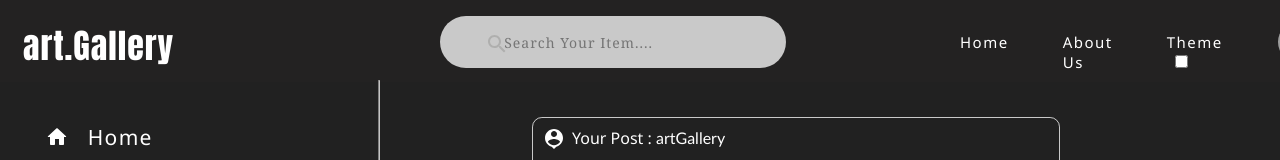
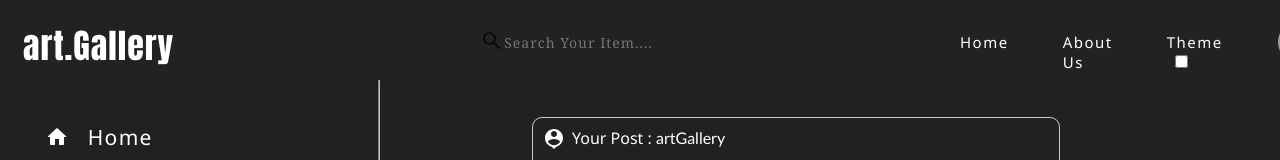
Before and after one commit to Pragyani/art-gallery, a React (Create React App) app: page / in a window 1280 px wide. Shown: the top 160 px of the page. Built offline with nearby package versions, Linux system fonts and the light colour scheme; grey boxes are pictures that could not be loaded.

Commit message:
ADD: change in position and backgroundcolor

```diff
--- a/src/NavigationBar/nav.css
+++ b/src/NavigationBar/nav.css
@@ -141,7 +141,7 @@ hr {
     font-family: Georgia, 'Times New Roman', Times, serif;
     padding-left: 4pc;
     font-size: 14px;
-    background-color: var(--border-color);
+    background-color: var(---navigation-search-color);
 }
 
 .input-field .searchbox input:hover {
@@ -154,10 +154,10 @@ hr {
 .input-field .searchbox .shrp-i {
     position: absolute;
     /* right: -10px; */
-    left: 30.3pc;
-    top: 2pc;
+    left: 30pc;
+    top: 1.8pc;
     cursor: pointer;
-    color: rgb(175, 175, 174);
+    color: rgba(0, 0, 0, 0.685);
 }
 
 .shrp-i:hover {
```
